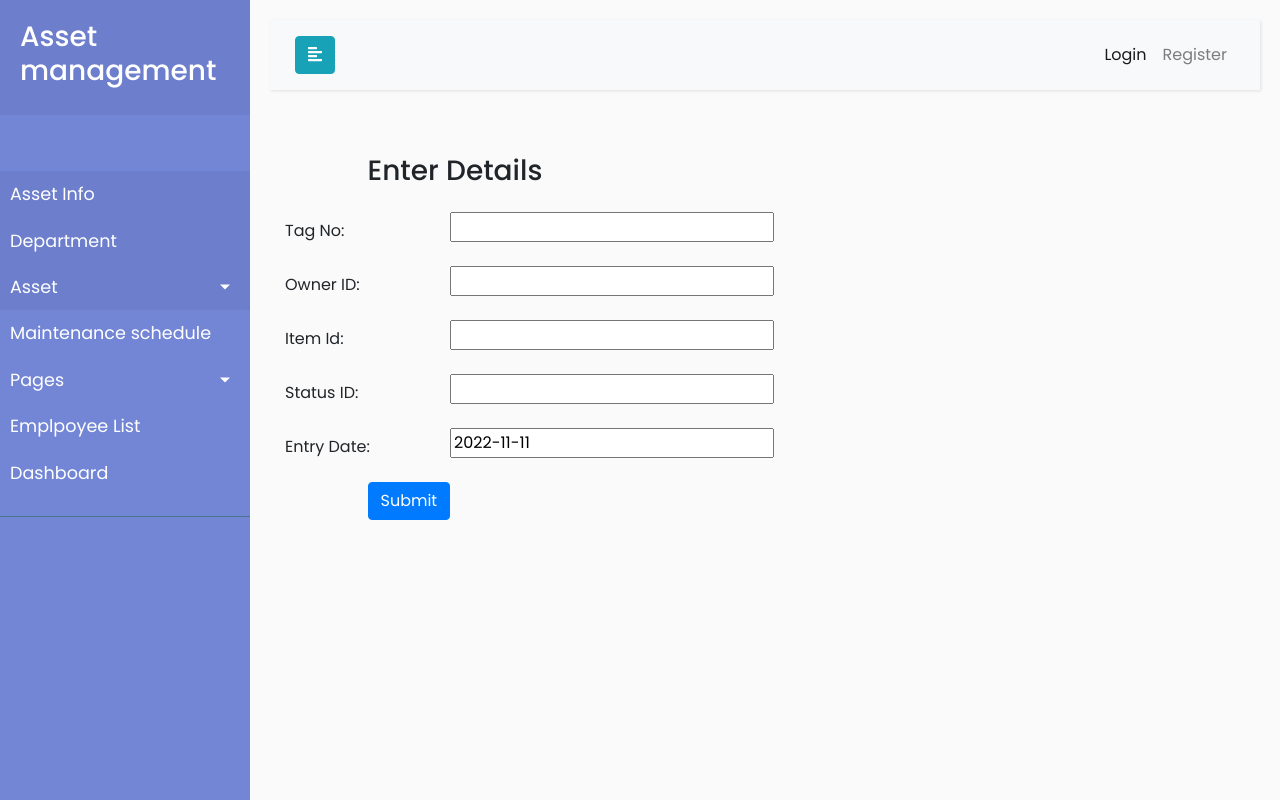
After one commit to Abdullah-Saikat/asset_management_system, a Django app: page /asset/assetinfo in a window 1280 px wide. The commit adds this page. Run offline with Django 3.2, Linux system fonts and the light colour scheme; some libraries are stand-ins or nearby versions.

Commit message:
add table of assetinfo and department

```diff
--- a/asset_manage/admin.py
+++ b/asset_manage/admin.py
@@ -1,6 +1,7 @@
 from django.contrib import admin
-from .models import Asset
+from .models import Asset,Assetinfo
 
 admin.site.register(Asset)
+admin.site.register(Assetinfo)
 
 # Register your models here.
--- a/asset_manage/forms.py
+++ b/asset_manage/forms.py
@@ -1,8 +1,18 @@
 from django import forms
-from .models import Asset
+from .models import Asset,Assetinfo,Department
 
 
 class AssetForm(forms.ModelForm):
     class Meta:
         model = Asset
         fields = "__all__"
+
+class InfoForm(forms.ModelForm):
+    class Meta:
+        model = Assetinfo
+        fields = "__all__"
+
+class DepartmentForm(forms.ModelForm):
+    class Meta:
+        model = Department
+        fields = "__all__"
--- a/asset_manage/models.py
+++ b/asset_manage/models.py
@@ -10,3 +10,15 @@ class Asset(models.Model):
     date = models.DateField(default=datetime.now)
     description = models.CharField(max_length=100)
     price = models.IntegerField()
+
+class Assetinfo(models.Model):
+    tag_no = models.IntegerField()
+    ownerID = models.CharField(max_length=20,default='')
+    itemId = models.CharField(max_length=20)
+    entry_date = models.DateField(default=datetime.now)
+    statusID = models.CharField(max_length=20)
+
+
+class Department(models.Model):
+    id = models.IntegerField(primary_key=True)
+    name = models.CharField(max_length=20,default='')
--- /dev/null
+++ b/asset_manage/templates/assetinfo.html
@@ -0,0 +1,69 @@
+{% extends 'authenticate/side_menu_bar.html' %}
+{% block content %}
+
+<!DOCTYPE html>
+<html lang="en">
+<head>
+    <meta charset="UTF-8">
+    <meta http-equiv="X-UA-Compatible" content="IE=edge">
+    <meta name="viewport" content="width=device-width, initial-scale=1.0">
+    <title>Document</title>
+
+</head>
+<body>
+    <form method="POST" class="post-form" action="/asset/assetinfo">
+        {% csrf_token %}
+            <div class="container">
+        <br>
+            <div class="form-group row">
+            <label class="col-sm-1 col-form-label"></label>
+            <div class="col-sm-4">
+            <h3>Enter Details</h3>
+            </div>
+        </div>
+        {#    <div class="form-group row">#}
+        {#    <label class="col-sm-2 col-form-label">Employee Id:</label>#}
+        {#    <div class="col-sm-4">#}
+        {#      {{ form.id }}#}
+        {#    </div>#}
+        {#  </div>#}
+        <div class="form-group row">
+            <label class="col-sm-2 col-form-label">Tag No:</label>
+            <div class="col-sm-4">
+            {{ form.tag_no }}
+            </div>
+        </div><div class="form-group row">
+            <label class="col-sm-2 col-form-label">Owner ID:</label>
+            <div class="col-sm-4">
+            {{ form.ownerID }}
+            </div>
+        </div>
+            <div class="form-group row">
+            <label class="col-sm-2 col-form-label">Item Id:</label>
+            <div class="col-sm-4">
+            {{ form.itemId }}
+            </div>
+        </div>
+         <div class="form-group row">
+            <label class="col-sm-2 col-form-label">Status ID:</label>
+            <div class="col-sm-4">
+            {{ form.statusID }}
+            </div>
+        </div>
+        <div class="form-group row">
+            <label class="col-sm-2 col-form-label">Entry Date:</label>
+            <div class="col-sm-4">
+            {{ form.entry_date }}
+            </div>
+        </div>
+            <div class="form-group row">
+            <label class="col-sm-1 col-form-label"></label>
+            <div class="col-sm-4">
+            <button type="submit" class="btn btn-primary">Submit</button>
+            </div>
+        </div>
+    </div>
+    </form>
+</body>
+</html>
+{% endblock %}
--- a/asset_manage/templates/maintenanceProducts.html
+++ b/asset_manage/templates/maintenanceProducts.html
@@ -5,6 +5,7 @@
 <table class="table table-striped table-bordered table-sm">
     <thead class="thead-dark">
     <tr>
+        <th>SL No</th>
         <th>Product Tag</th>
         <th>Title</th>
         <th>Owner</th>
@@ -17,6 +18,7 @@
     <tbody>
 {% for product in products %}
     <tr>
+        <td>{{forloop.counter}}</td>
         <td>{{ product.id }}</td>
         <td>{{ product.title }}</td>
         <td>{{ product.owner }}</td>
--- a/asset_manage/urls.py
+++ b/asset_manage/urls.py
@@ -3,6 +3,8 @@ from . import views
 urlpatterns = [
     path('emp', views.emp),
     path('show',views.show),
+    path('assetinfo',views.Assetinfo),
+    path('department',views.Department),
     path('edit/<int:id>', views.edit),
     path('update/<int:id>', views.update),
     path('delete/<int:id>', views.destroy),
--- a/asset_manage/views.py
+++ b/asset_manage/views.py
@@ -1,7 +1,7 @@
 from urllib import request
 from xml.dom.minidom import TypeInfo
 from django.shortcuts import render, redirect
-from .forms import AssetForm
+from .forms import AssetForm,InfoForm,DepartmentForm
 from .models import Asset
 from django.contrib.auth.models import User
 
@@ -19,6 +19,38 @@ def emp(request):
     else:
         form = AssetForm()
     return render(request, 'index.html', {'form': form})
+
+
+def Assetinfo(request):
+    if request.method == "POST":
+        form = InfoForm(request.POST)
+        if form.is_valid():
+            try:
+                form.save()
+                print("Saved")
+                return redirect('/asset/assetinfo')
+            except:
+                print("Saved problem")
+                pass
+    else:
+        form = InfoForm()
+        return render(request, 'assetinfo.html', {'form': form})
+
+def Department(request):
+    if request.method == "POST":
+        form = Department(request.POST)
+        if form.is_valid():
+            try:
+                form.save()
+                print("Saved")
+                return redirect('/asset/department')
+            except:
+                print("Saved problem")
+                pass
+    else:
+        form = DepartmentForm()
+        return render(request, 'department.html', {'form': form})
+
 
 
 def show(request):
--- a/authenticate/templates/authenticate/side_menu_bar.html
+++ b/authenticate/templates/authenticate/side_menu_bar.html
@@ -209,11 +209,14 @@
         <ul class="list-unstyled components">
             <p></p>
             <li class="active">
+                <a href="/asset/assetinfo">Asset Info</a>
+                <a href="/asset/department">Department</a>
                 <a href="#homeSubmenu" data-toggle="collapse" aria-expanded="false" class="dropdown-toggle">Asset</a>
                 <ul class="collapse list-unstyled" id="homeSubmenu">
                     <li>
                         <a href="/asset/emp">Add Asset</a>
                     </li>
+
                     <li>
                         <a href="/asset/show">Assets List</a>
                     </li>
@@ -241,7 +244,7 @@
                 <a href="/asset/emplyeeList">Emplpoyee List</a>
             </li>
             <li>
-                <a href="#">Dashboard</a>
+                <a href="/admin">Dashboard</a>
             </li>
         </ul>
 
--- a/mysite/urls.py
+++ b/mysite/urls.py
@@ -5,6 +5,7 @@ urlpatterns = [
     path('admin/', admin.site.urls),
     path('', include('authenticate.urls')),
     path('asset/', include('asset_manage.urls')),
+    # path('user/', include('usermanage.urls')),
 ]
 admin.site.site_header = "Assets Management Dashboard"
 admin.site.site_title = "Assets Management Dashboard"
```
Also changed, not shown: asset_manage/templates/department.html (added, +47 -0 lines), asset_manage/migrations/0004_assetinfo.py (added), asset_manage/migrations/0005_department.py (added).
